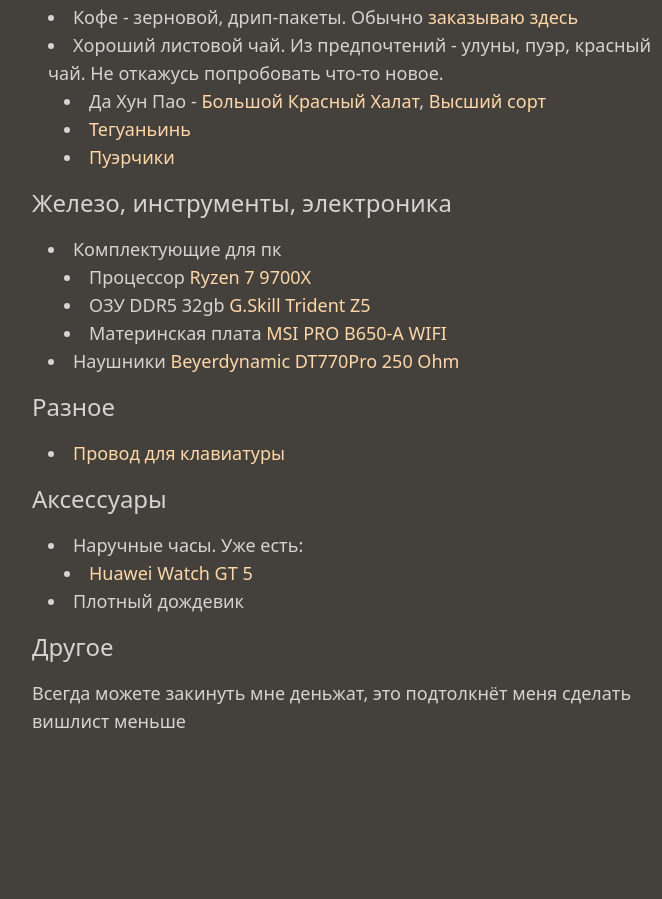
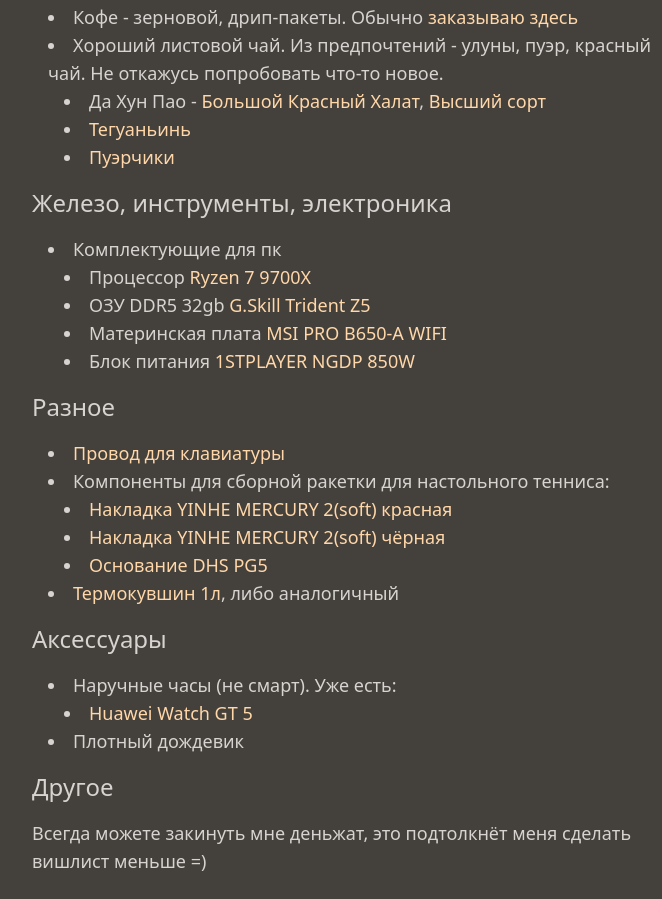
Before and after one commit to seri0zha/seri0zha.github.io, an Astro site: page /wishlist in a window 1280 px wide. Shown: the part 405-1304 px from the top of the page, without its empty margins (296-958 px from the left). Before the commit the page ends 1164 px from the top, so only its background shows below. Built offline with nearby package versions, Linux system fonts and the light colour scheme; Astro itself is replaced by a stand-in of ours.

Commit message:
feat: update wishlist 06.03.2025

```diff
--- a/src/content/wishlist.md
+++ b/src/content/wishlist.md
@@ -1,6 +1,6 @@
 ---
 title: seri0zha - Wishlist
-updated: "02.05.2025"
+updated: "03.06.2025"
 ---
 ## Настольные игры
 Хочу постепенно пополнять коллекцию настолок. Пока что у меня очень скудный набор. Особых предпочтений нет. Точно мимо - одноразовые игры по типу "What do you meme".
@@ -19,21 +19,26 @@
   - [Пуэрчики](https://artoftea.ru/puer)
 
 ## Железо, инструменты, электроника
+
 - Комплектующие для пк
   - Процессор [Ryzen 7 9700X](https://market.yandex.ru/cc/6fsXSu)
   - ОЗУ DDR5 32gb [G.Skill Trident Z5](https://www.dns-shop.ru/product/c6ac4ce2bbcded20/operativnaa-pamat-gskill-trident-z5-rgb-f5-6000j3040f16gx2-tz5rk-32-gb/)
   - Материнская плата [MSI PRO B650-A WIFI](https://www.dns-shop.ru/product/87a19b005eafd9cb/materinskaa-plata-msi-pro-b650-a-wifi/)
-- Наушники [Beyerdynamic DT770Pro 250 Ohm](https://market.yandex.ru/cc/m3dp0T9)
-
+  - Блок питания [1STPLAYER NGDP 850W](https://market.yandex.ru/cc/6vbK2N)
 ## Разное
 
 - [Провод для клавиатуры](https://ozon.ru/t/gaMCjFy)
+- Компоненты для сборной ракетки для настольного тенниса:
+  - [Накладка YINHE MERCURY 2(soft) красная](https://ozon.ru/t/lQJm7gz)
+  - [Накладка YINHE MERCURY 2(soft) чёрная](https://ozon.ru/t/iE8qBde)
+  - [Основание DHS PG5](https://sl.aliexpress.ru/p?key=vse73bD)
+- [Термокувшин 1л](https://ozon.ru/t/8U1ElKB), либо аналогичный
 
 ## Аксессуары
 
-- Наручные часы. Уже есть:
+- Наручные часы (не смарт). Уже есть:
   - [Huawei Watch GT 5](https://market.yandex.ru/cc/6jAfuL)
 - Плотный дождевик
 
 ## Другое
-Всегда можете закинуть мне деньжат, это подтолкнёт меня сделать вишлист меньше
+Всегда можете закинуть мне деньжат, это подтолкнёт меня сделать вишлист меньше =)
```
